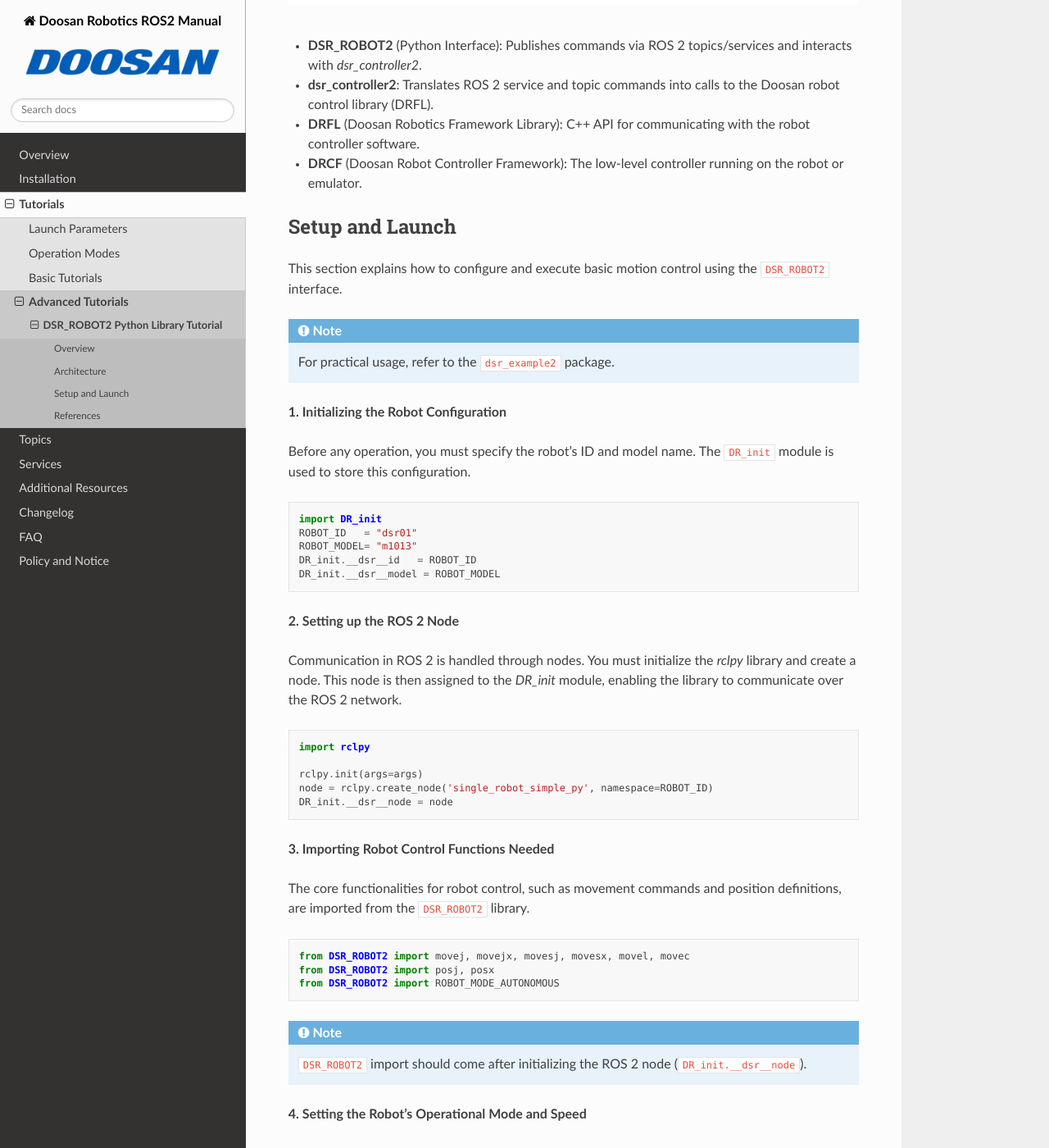
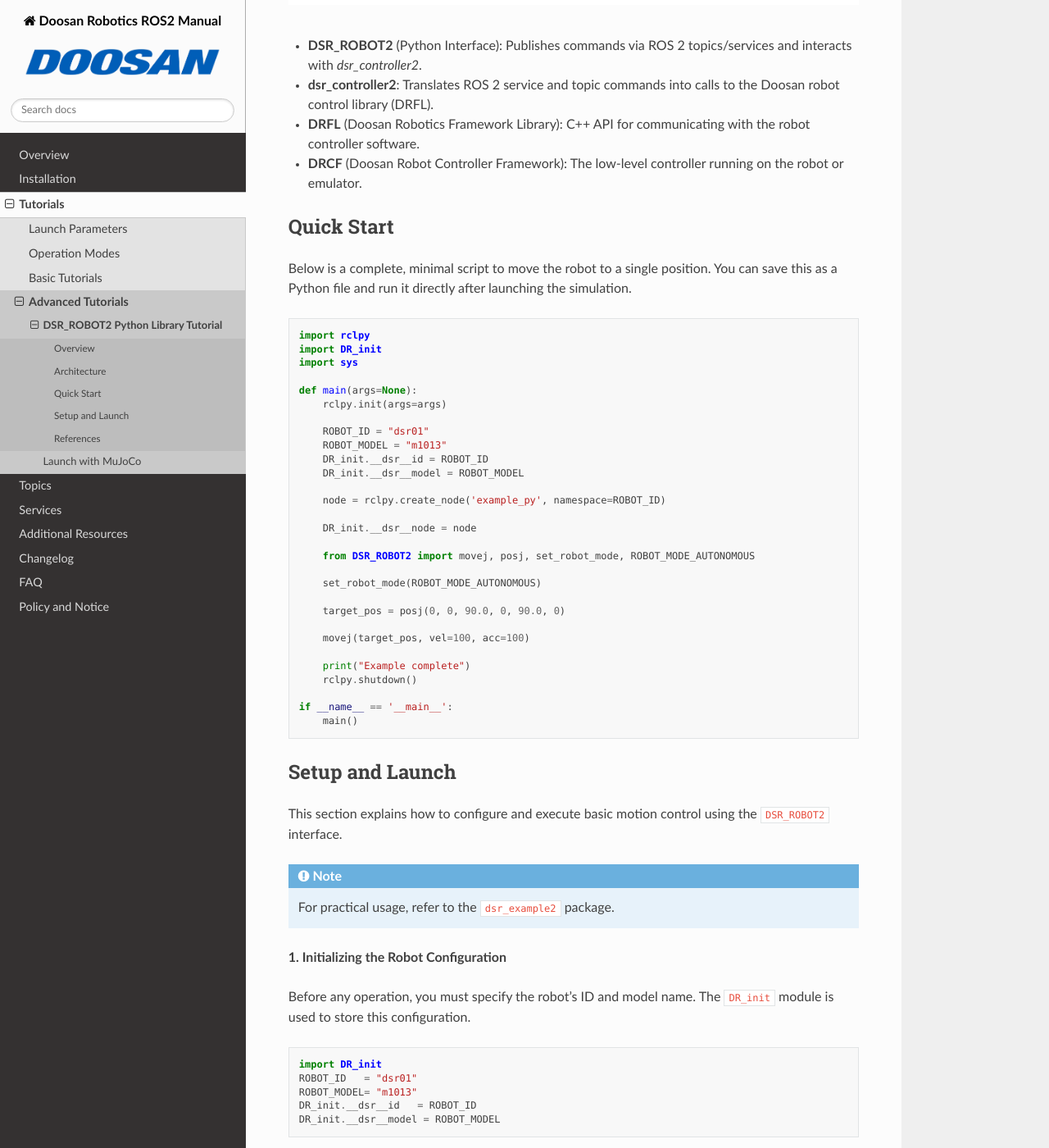
Before and after one commit to Namsangee/doosan-robotics-ros-manual, a Sphinx documentation site: the page built from source/tutorials/advanced_tutorials/dsr_robot_tutorial.rst, in a window 1280 px wide and 1400 px high, scrolled down 1111 px. Shown: the whole window at 82% size. Built offline with Sphinx 7.4.7 and the Read the Docs theme 3.1.0, drawn with Linux system fonts in a browser that asks for light colours; some of the changed text lies outside the part shown.

Commit message:
Feature/add mujoco tutorial (#5)
* Add MuJoCo tutorial for Humble manual

* Update dsr_robot_tutorial

```diff
--- a/source/overview/package.rst
+++ b/source/overview/package.rst
@@ -43,6 +43,11 @@
 Defines Doosan-specific ROS 2 message and service types.
 Enables fine-grained robot and tool control (e.g., `GetToolForce`, `SetDigitalOutput`).
 
+dsr_mujoco
+~~~~~~~~~~
+Enables MuJoCo simulation feature.
+Includes MuJoCo launch and config files.
+
 dsr_tests
 ~~~~~~~~~
 Provides test nodes, launch tests, and regression checks.
--- a/source/tutorials/advanced_tutorials.rst
+++ b/source/tutorials/advanced_tutorials.rst
@@ -8,3 +8,4 @@
    :caption: Advanced Tutorials:
 
    advanced_tutorials/dsr_robot_tutorial
+   advanced_tutorials/mujoco_ros2_tutorial
--- a/source/tutorials/advanced_tutorials/dsr_robot_tutorial.rst
+++ b/source/tutorials/advanced_tutorials/dsr_robot_tutorial.rst
@@ -34,6 +34,43 @@
 - **DRFL** (Doosan Robotics Framework Library): C++ API for communicating with the robot controller software.
 - **DRCF** (Doosan Robot Controller Framework): The low-level controller running on the robot or emulator.
 
+Quick Start
+--------------------------------------
+
+Below is a complete, minimal script to move the robot to a single position. You can save this as a Python file and run it directly after launching the simulation.
+
+.. code-block:: python
+
+    import rclpy
+    import DR_init
+    import sys
+
+    def main(args=None):
+        rclpy.init(args=args)
+
+        ROBOT_ID = "dsr01"
+        ROBOT_MODEL = "m1013"
+        DR_init.__dsr__id = ROBOT_ID
+        DR_init.__dsr__model = ROBOT_MODEL
+
+        node = rclpy.create_node('example_py', namespace=ROBOT_ID)
+
+        DR_init.__dsr__node = node
+
+        from DSR_ROBOT2 import movej, posj, set_robot_mode, ROBOT_MODE_AUTONOMOUS
+
+        set_robot_mode(ROBOT_MODE_AUTONOMOUS)
+
+        target_pos = posj(0, 0, 90.0, 0, 90.0, 0)
+
+        movej(target_pos, vel=100, acc=100)
+
+        print("Example complete")
+        rclpy.shutdown()
+
+    if __name__ == '__main__':
+        main()
+
 Setup and Launch
 ----------------
 
@@ -57,8 +94,8 @@
 
 **2. Setting up the ROS 2 Node**
 
-Communication in ROS 2 is handled through nodes. You must initialize the `rclpy` library and create a node.
-This node is then assigned to the `DR_init` module, enabling the library to communicate over the ROS 2 network.
+Communication in ROS 2 is handled through nodes. You must initialize the `rclpy` library and create a node giving the namespace.
+This node is then assigned to the ``DR_init`` module, enabling the library to communicate over the ROS 2 network.
 
 .. code-block:: python
 
@@ -67,6 +104,7 @@
     rclpy.init(args=args)
     node = rclpy.create_node('single_robot_simple_py', namespace=ROBOT_ID)
     DR_init.__dsr__node = node
+
 
 **3. Importing Robot Control Functions Needed**
 
@@ -78,7 +116,7 @@
     from DSR_ROBOT2 import posj, posx
     from DSR_ROBOT2 import ROBOT_MODE_AUTONOMOUS
 
-.. note::
+.. caution::
 
     ``DSR_ROBOT2`` import should come after initializing the ROS 2 node (``DR_init.__dsr__node``).
 
```
Also changed, not shown: source/tutorials/advanced_tutorials/mujoco_ros2_tutorial.rst (added, +216 -0 lines), source/tutorials/images/mujoco/m1013_2f85.png (added), source/tutorials/images/mujoco/m1013_in_mujoco.png (added), source/tutorials/images/mujoco/m1013_mujoco_dance.png (added), source/tutorials/images/mujoco/m1013_with_slide.png (added), source/tutorials/images/mujoco/slope.png (added).
